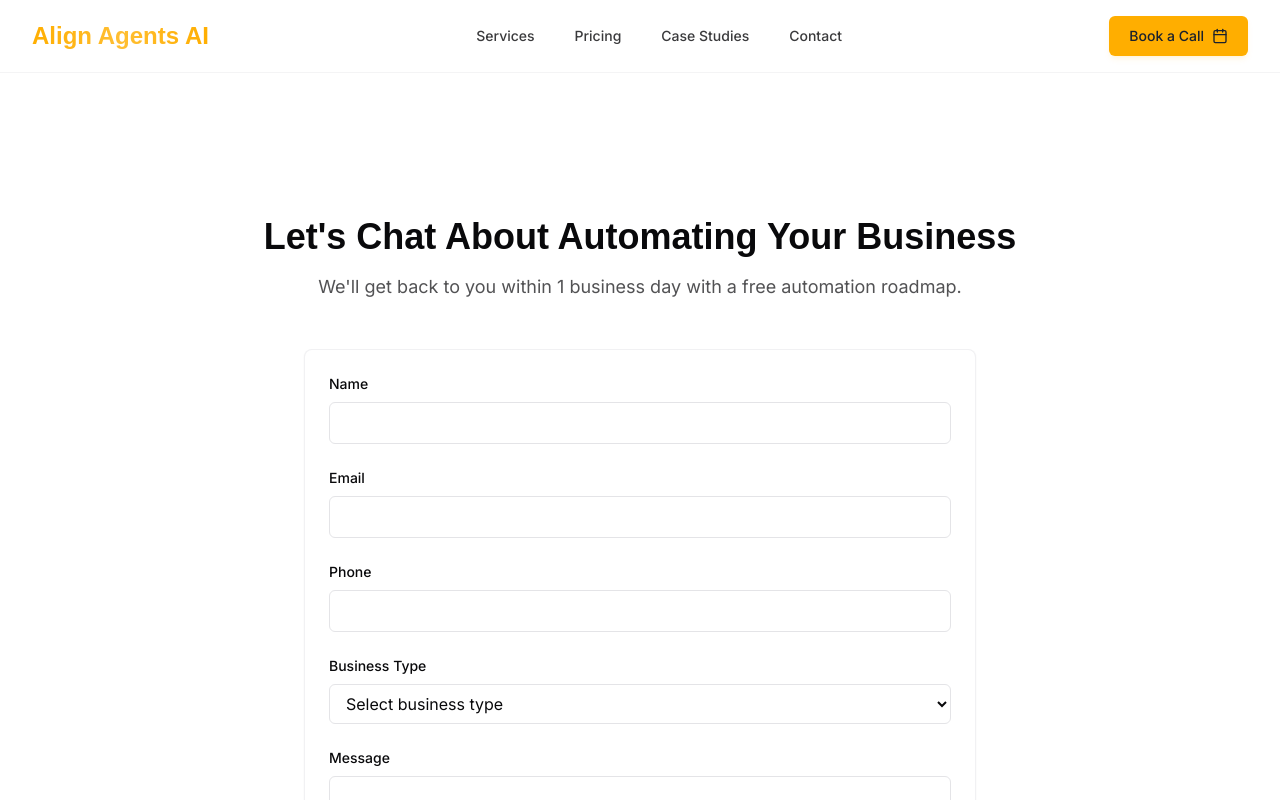
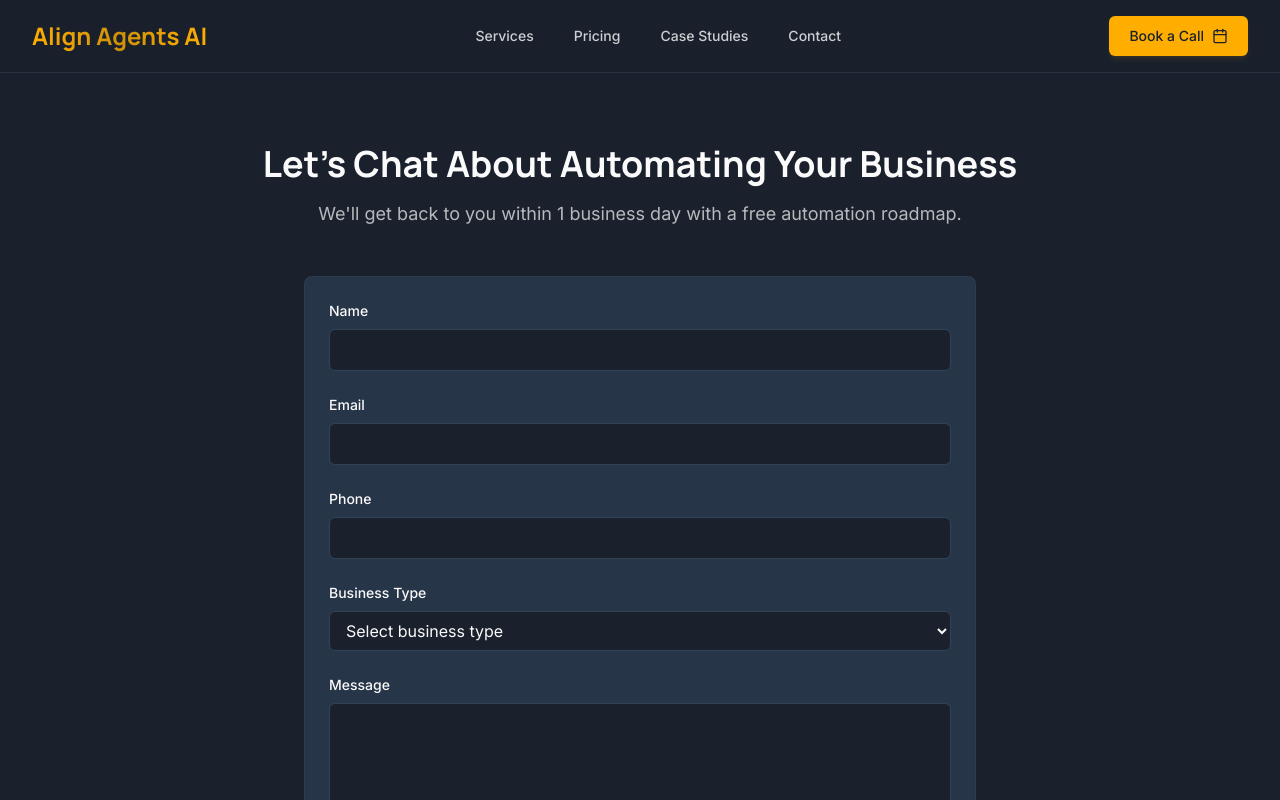
Before and after one commit to AlexKaspe/align-agent-automation-hub, a React (Vite) app: page /contact in a window 1280 px wide. Shown: the top 800 px of the page. Built offline with nearby package versions, Linux system fonts and the light colour scheme.

Commit message:
Reverted to commit 4aef40dbd550bd33cb28d742ccb548287bc6978e

```diff
--- a/index.html
+++ b/index.html
@@ -1,3 +1,5 @@
+
+
 <!DOCTYPE html>
 <html lang="en">
   <head>
@@ -18,7 +20,7 @@
 
     <link rel="preconnect" href="https://fonts.googleapis.com">
     <link rel="preconnect" href="https://fonts.gstatic.com" crossorigin>
-    <link href="https://fonts.googleapis.com/css2?family=Inter:wght@300;400;500;600;700;800&family=Plus+Jakarta+Sans:wght@400;500;600;700;800&display=swap" rel="stylesheet">
+    <link href="https://fonts.googleapis.com/css2?family=Inter:wght@300;400;500;600;700;800&family=Manrope:wght@400;500;600;700;800&family=Plus+Jakarta+Sans:wght@400;500;600;700;800&display=swap" rel="stylesheet">
     <link rel="icon" type="image/svg+xml" href="/favicon.svg" />
   </head>
 
--- a/src/components/ComparisonSection.tsx
+++ b/src/components/ComparisonSection.tsx
@@ -32,7 +32,7 @@ const ComparisonSection = () => {
   ];
 
   return (
-    <section id="comparison" className="py-20 relative overflow-hidden bg-muted/50">
+    <section id="comparison" className="py-20 relative overflow-hidden bg-card/50">
       <div className="absolute inset-0 bg-grid-pattern bg-[length:30px_30px] opacity-5"></div>
 
       <div className="container mx-auto px-4 sm:px-6 lg:px-8">
--- a/src/components/Footer.tsx
+++ b/src/components/Footer.tsx
@@ -1,8 +1,9 @@
+
 import { Twitter, Instagram, Mail, Phone } from 'lucide-react';
 
 const Footer = () => {
   return (
-    <footer className="bg-muted border-t border-border/30">
+    <footer className="bg-card border-t border-border/30">
       <div className="container mx-auto px-4 sm:px-6 lg:px-8 py-12">
         <div className="grid grid-cols-1 md:grid-cols-4 gap-8">
           {/* Company info */}
--- a/src/components/HeroSection.tsx
+++ b/src/components/HeroSection.tsx
@@ -10,7 +10,7 @@ const HeroSection = () => {
   };
 
   return (
-    <section className="hero-section relative pt-20 pb-10 md:pt-24 md:pb-14 lg:pt-28 lg:pb-20 overflow-hidden">
+    <section className="relative pt-20 pb-10 md:pt-24 md:pb-14 lg:pt-28 lg:pb-20 overflow-hidden">
       {/* Background elements */}
       <div className="absolute inset-0">
         <div className="absolute inset-0 bg-grid-pattern bg-[length:30px_30px] opacity-5 animate-[pulse_4s_ease-in-out_infinite]"></div>
--- a/src/components/Navbar.tsx
+++ b/src/components/Navbar.tsx
@@ -1,3 +1,4 @@
+
 import { useState } from 'react';
 import { Link } from 'react-router-dom';
 import { Button } from './ui/button';
@@ -11,7 +12,7 @@ const Navbar = () => {
   };
 
   return (
-    <header className={`hero-section sticky top-0 z-50 w-full border-b border-border/40 backdrop-blur supports-[backdrop-filter]:bg-background/60`}>
+    <header className="fixed w-full bg-background/95 backdrop-blur-sm z-50 border-b border-border/50">
       <div className="container mx-auto px-4 sm:px-6 lg:px-8">
         <div className="flex items-center justify-between py-4">
           {/* Logo */}
--- a/src/components/OfferSection.tsx
+++ b/src/components/OfferSection.tsx
@@ -1,9 +1,10 @@
+
 import { Button } from './ui/button';
 import { Clock, CheckCircle, ArrowRight } from 'lucide-react';
 
 const OfferSection = () => {
   return (
-    <section id="offer" className="py-16 bg-muted/50 relative overflow-hidden">
+    <section id="offer" className="py-16 bg-card relative overflow-hidden">
       {/* Background effects */}
       <div className="absolute inset-0 bg-gradient-to-br from-primary/5 via-transparent to-secondary/5"></div>
       <div className="absolute top-0 right-0 w-32 h-32 bg-primary/10 rounded-full blur-3xl"></div>
--- a/src/components/ServicesSection.tsx
+++ b/src/components/ServicesSection.tsx
@@ -37,7 +37,7 @@ const ServicesSection = () => {
   ];
 
   return (
-    <section id="services" className="py-20 relative overflow-hidden bg-background text-foreground">
+    <section id="services" className="py-20 relative overflow-hidden">
       <div className="absolute inset-0 bg-grid-pattern bg-[length:30px_30px] opacity-5"></div>
 
       <div className="container mx-auto px-4 sm:px-6 lg:px-8">
--- a/src/components/SuccessStoriesSection.tsx
+++ b/src/components/SuccessStoriesSection.tsx
@@ -3,7 +3,7 @@ import { Trophy, TrendingUp, Users } from 'lucide-react';
 
 const SuccessStoriesSection = () => {
   return (
-    <section className="py-16 relative overflow-hidden bg-background text-foreground">
+    <section className="py-16 relative overflow-hidden">
       <div className="absolute inset-0 bg-gradient-to-br from-primary/5 via-transparent to-secondary/5 opacity-30"></div>
 
       <div className="container mx-auto px-4 sm:px-6 lg:px-8">
--- a/src/index.css
+++ b/src/index.css
@@ -1,5 +1,5 @@
 
-@import url('https://fonts.googleapis.com/css2?family=Inter:wght@300;400;500;600;700&family=Manrope:wght@400;500;600;700;800&display=swap');
+@import url('https://fonts.googleapis.com/css2?family=Inter:wght@300;400;500;600;700&family=Manrope:wght@400;500;600;700;800&family=Poppins:wght@400;500;600;700;800&display=swap');
 
 @tailwind base;
 @tailwind components;
@@ -7,37 +7,32 @@
 
 @layer base {
   :root {
-    /* Dark header/hero background */
-    --hero-background: 220 26% 14%;
-    --hero-foreground: 0 0% 98%;
+    --background: 220 26% 14%;
+    --foreground: 0 0% 98%;
 
-    /* Light background for content sections */
-    --background: 0 0% 100%; /* White background */
-    --foreground: 240 10% 3.9%; /* Dark text for readability */
+    --card: 215 30% 22%;
+    --card-foreground: 0 0% 98%;
 
-    --card: 0 0% 100%;
-    --card-foreground: 240 10% 3.9%;
-
-    --popover: 0 0% 100%;
-    --popover-foreground: 240 10% 3.9%;
+    --popover: 220 26% 14%;
+    --popover-foreground: 0 0% 98%;
 
     --primary: 41 100% 50%;
     --primary-foreground: 220 26% 14%;
 
     --secondary: 226 100% 96%;
-    --secondary-foreground: 240 10% 3.9%;
+    --secondary-foreground: 220 26% 14%;
 
-    --muted: 240 4.8% 95.9%;
-    --muted-foreground: 240 3.8% 46.1%;
+    --muted: 215 30% 22%;
+    --muted-foreground: 215 20% 65%;
 
-    --accent: 240 4.8% 95.9%;
-    --accent-foreground: 240 10% 3.9%;
+    --accent: 215 30% 22%;
+    --accent-foreground: 0 0% 98%;
 
     --destructive: 0 84% 60%;
     --destructive-foreground: 0 0% 98%;
 
-    --border: 240 5.9% 90%;
-    --input: 240 5.9% 90%;
+    --border: 215 25% 27%;
+    --input: 215 25% 27%;
     --ring: 41 100% 50%;
 
     --radius: 0.5rem;
@@ -108,8 +103,3 @@
     scroll-behavior: smooth;
   }
 }
-
-/* Custom class for dark hero section */
-.hero-section {
-  @apply bg-[hsl(var(--hero-background))] text-[hsl(var(--hero-foreground))];
-}
--- a/tailwind.config.ts
+++ b/tailwind.config.ts
@@ -1,3 +1,4 @@
+
 import type { Config } from "tailwindcss";
 
 export default {
@@ -20,7 +21,7 @@ export default {
     extend: {
       fontFamily: {
         sans: ["Inter", "sans-serif"],
-        heading: ["Poppins", "sans-serif"],
+        heading: ["Manrope", "sans-serif"],
       },
       colors: {
         border: 'hsl(var(--border))',
```
